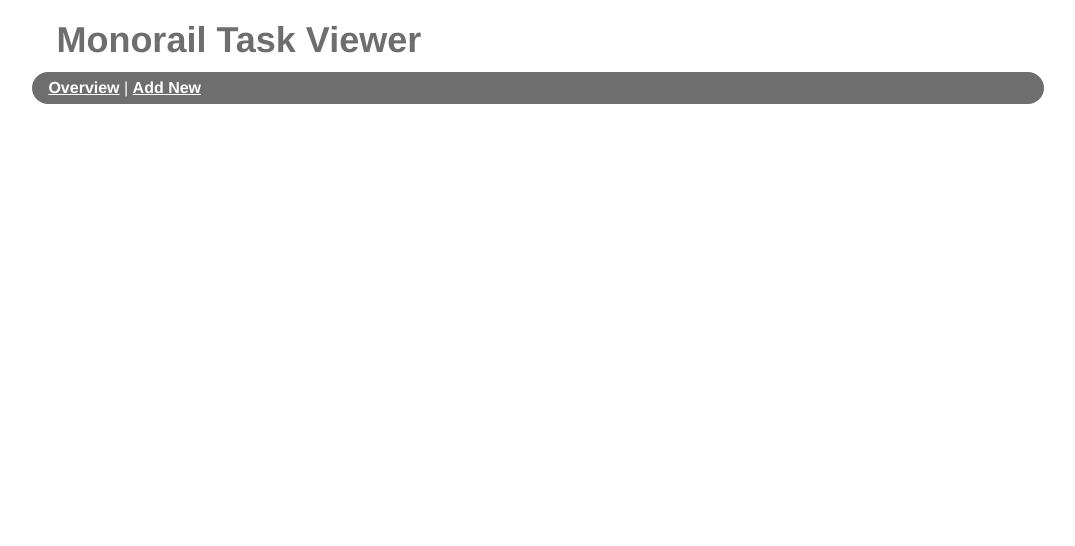
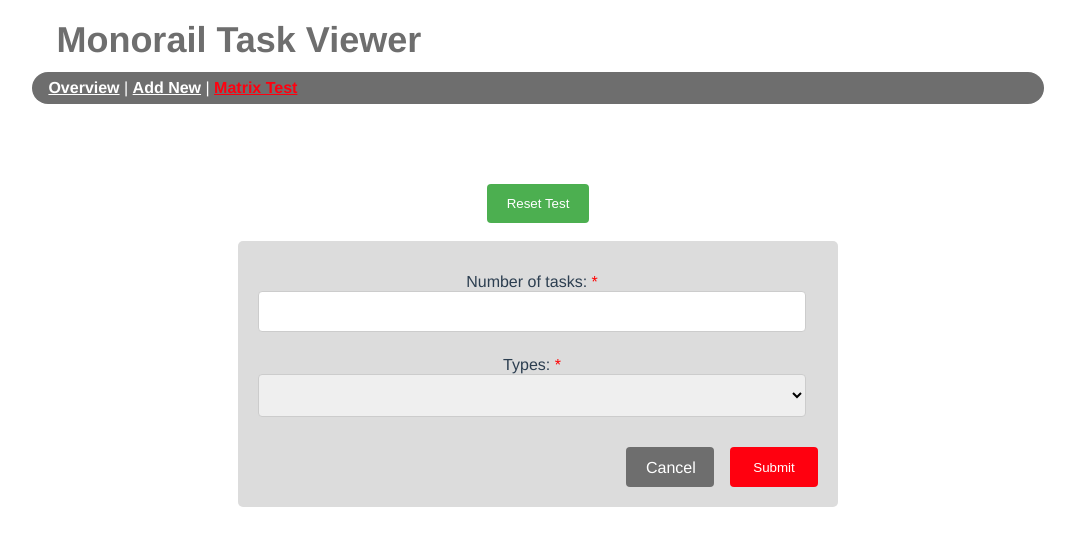
Before and after one commit to jplet397/monorail-taskviewer, a Vue app: page /#/matrix in a window 1280 px wide. Shown: the top 546 px of the page, without its empty margins (102-1177 px from the left). Built offline with nearby package versions, Linux system fonts and the light colour scheme; what vue-toasted would draw is missing.

Commit message:
improvements

```diff
--- a/package.json
+++ b/package.json
@@ -8,6 +8,9 @@
     "lint": "vue-cli-service lint"
   },
   "dependencies": {
+    "@fortawesome/fontawesome-svg-core": "^1.2.14",
+    "@fortawesome/free-solid-svg-icons": "^5.7.1",
+    "@fortawesome/vue-fontawesome": "^0.1.5",
     "axios": "^0.18.0",
     "vue": "^2.5.17",
     "vue-router": "^3.0.1",
--- a/src/App.vue
+++ b/src/App.vue
@@ -8,9 +8,11 @@
     </div>
     <div class="nav-bar">
       <div id="nav">
-          <router-link style="margin-left: 16px" to="/">Overview</router-link>
+        <router-link style="margin-left: 16px" to="/">Overview</router-link>
         |
-          <router-link to="/insert">Add New</router-link>
+        <router-link to="/insert">Add New</router-link>
+        |
+        <router-link to="/matrix">Matrix Test</router-link>
       </div>
     </div>
     <div id="body">
@@ -35,7 +37,7 @@
     background-color: White;
     margin: auto;
     display: flex;
-    align-items:center;
+    align-items: center;
   }
 
   .logo {
@@ -71,7 +73,7 @@
     flex-wrap: wrap;
     align-content: center;
     justify-content: flex-start;
-    align-items:center;
+    align-items: center;
   }
 
   #nav a {
--- a/src/constants.js
+++ b/src/constants.js
@@ -1,9 +1,11 @@
-const PORT = '5002';
+const PORT_CONTROL = '5002';
+const PORT_HANDLER = '5003';
 const SERVER = '127.0.0.1';
 // const SERVER = '10.132.54.17';
 // const SERVER = '10.132.54.75';
 // const SERVER = '192.168.101.22';
 
 export default {
-  DEFAULT_URL: `http://${SERVER}:${PORT}/invoke?cmd=Intrion.Service.MonorailControl.TaskRestService`,
+  DEFAULT_URL: `http://${SERVER}:${PORT_CONTROL}/invoke?cmd=Intrion.Service.MonorailControl.TaskRestService`,
+  HANDLER_URL: `http://${SERVER}:${PORT_HANDLER}/invoke?cmd=Intrion.Service.MonorailHandler.StartNewSimulation`,
 };
--- a/src/main.js
+++ b/src/main.js
@@ -1,8 +1,18 @@
+import { library } from '@fortawesome/fontawesome-svg-core';
+import { faHandPaper, faTimes, faLaptopCode } from '@fortawesome/free-solid-svg-icons';
+import { FontAwesomeIcon } from '@fortawesome/vue-fontawesome';
+
 import Vue from 'vue';
 import App from './App.vue';
 import router from './router';
 import store from './store/index';
 import toast from './toast';
+
+library.add(faHandPaper);
+library.add(faTimes);
+library.add(faLaptopCode);
+
+Vue.component('font-awesome-icon', FontAwesomeIcon);
 
 Vue.config.productionTip = false;
 
--- a/src/matrix/MatrixOverview.vue
+++ b/src/matrix/MatrixOverview.vue
@@ -1,13 +1,166 @@
 <template>
-  <div> Under Development </div>
+    <div class="container">
+    <button :click="resetTests"> Reset Test</button>
+      <br>
+      <br>
+    <div class="fullForm">
+      <div class="form">
+        <form id="form" @submit.prevent="startTest">
+          <label>Number of tasks:
+            <span class="required">*</span>
+            <input type="text" name="count" v-model="payload.count">
+          </label>
+          <br>
+          <label>Types:
+            <span class="required">*</span>
+            <select v-model="payload.type">
+              <option v-for="(matrixType, index) in matrixTypes"
+                      :key="index"
+                      :value="matrixType">
+                {{ matrixType }}
+              </option>
+            </select>
+          </label>
+
+          <br><br>
+          <input type="submit" value="Submit">
+          <a class="cancel-button" @click="cancel">Cancel</a>
+        </form>
+      </div>
+    </div>
+  </div>
 </template>
 
 <script>
   export default {
     name: 'MatrixOverview',
+    data() {
+      return {
+        matrixTypes: ['INVOER', 'UITVOER', 'MIXED'],
+        payload: {
+          count: '',
+          type: '',
+          active: false,
+        },
+      };
+    },
+    methods: {
+      startTest() {
+        this.payload.active = true;
+        this.$store.dispatch('matrixCommand', this.payload)
+          .then((result) => {
+            if (result === true) {
+              this.$toasted.show(`New matrix test started: ${this.payload.type} #${this.payload.count}`, { duration: 5000 });
+              this.$store.dispatch('getTasks');
+            } else {
+              this.$toasted.show(`Failed to start matrix test, Msg: ${result}`, { duration: 5000 });
+            }
+          });
+      },
+      resetTests() {
+        this.payload.active = false;
+        this.payload.count = 0;
+        this.$store.dispatch('matrixCommand', this.payload)
+          .then((result) => {
+            if (result === true) {
+              this.$toasted.show('Matrix test is been reset');
+              this.$store.dispatch('getTasks');
+            } else {
+              this.$toasted.show(`Failed to reset matrix test, Msg: ${result}`, { duration: 5000 });
+            }
+          });
+      },
+      cancel() {
+        this.$router.push('/');
+      },
+    },
   };
 </script>
 
 <style scoped>
+  * {
+    box-sizing: border-box;
+  }
 
+  label {
+    width: 100%;
+    padding: 12px 12px 12px 0;
+    display: inline-block;
+  }
+
+  input[type=text], select, textarea {
+    width: 100%;
+    padding: 12px;
+    border: 1px solid #ccc;
+    border-radius: 4px;
+    resize: vertical;
+  }
+
+  input[type=submit] {
+    background-color: #FF000F;
+    color: white;
+    padding: 12px 20px;
+    border: none;
+    border-radius: 4px;
+    cursor: pointer;
+    float: right;
+    width: 88px;
+    height: 40px;
+  }
+
+  input[type=submit]:hover {
+    background-color: #e6000f;
+  }
+
+  .cancel-button {
+    background-color: #6E6E6E;
+    color: white;
+    padding: 12px 20px;
+    border: none;
+    border-radius: 4px;
+    cursor: pointer;
+    float: right;
+    margin-right: 16px;
+    width: 88px;
+    height: 40px;
+  }
+
+  .cancel-button:hover {
+    background-color: #666666;
+  }
+
+  .fullForm {
+    width: 600px;
+    display: inline-block;
+  }
+
+  .form {
+    display: inline-block;
+    border-radius: 5px;
+    background-color: #DCDCDC;
+    padding: 20px;
+    width: 100%;
+  }
+
+  .required {
+    color: red;
+    font-weight: normal;
+  }
+
+  .container {
+    padding-top: 80px;
+  }
+
+  button:hover {
+    background-color: #45a049;
+  }
+
+  button {
+    background-color: #4CAF50;
+    color: white;
+    padding: 12px 20px;
+    border: none;
+    border-radius: 4px;
+    cursor: pointer;
+  }
 </style>
--- a/src/overview/TaskItem.vue
+++ b/src/overview/TaskItem.vue
@@ -1,7 +1,9 @@
 <template>
   <div>
     <div class="container">
-      <div class="title-bar" @click="collapseDetail"  v-bind:style="{ background: backgroundColor }">
+      <div class="title-bar"
+           @click="collapseDetail"
+           v-bind:style="{ background: backgroundColor }">
         <div class="badge" v-bind:style="{ background: badgeColor }">
           <div>{{task.ExecutionData.TrolleyId}}</div>
         </div>
@@ -54,19 +56,21 @@
           </div>
         </div>
         <div class="side-buttons end">
-          <button @click.stop="cancelTask">Cancel</button>
+          <button class="cancel" @click.stop="cancelTask">
+            <font-awesome-icon icon="times"/>
+          </button>
           <div class="manual-button-container">
             <button
               class="manual-button"
               @click.stop="setManualMode"
               v-if="!task.ExecutionData.ManualMode">
-              MAN
+              <font-awesome-icon icon="hand-paper"/>
             </button>
             <button
               class="manual-button"
               @click.stop="setAutomaticMode"
               v-if="task.ExecutionData.ManualMode">
-              AUT
+              <font-awesome-icon icon="laptop-code"/>
             </button>
           </div>
         </div>
@@ -83,7 +87,7 @@
 
   export default {
     name: 'TaskItem',
-    components: { TaskDetail },
+    components: {TaskDetail},
     created() {
       this.colorCode();
     },
@@ -124,10 +128,10 @@
         this.$store.dispatch('cancelTask', this.task.TaskId)
           .then((result) => {
             if (result === true) {
-              this.$toasted.show(`Canceled task ${this.task.TaskId} successfully`, { duration: 5000 });
+              this.$toasted.show(`Canceled task ${this.task.TaskId} successfully`, {duration: 5000});
               this.$store.dispatch('getTasks');
             } else {
-              this.$toasted.show(`Failed to cancel task ${this.task.TaskId}, Msg: ${result}`, { duration: 5000 });
+              this.$toasted.show(`Failed to cancel task ${this.task.TaskId}, Msg: ${result}`, {duration: 5000});
             }
           });
       },
@@ -135,10 +139,10 @@
         this.$store.dispatch('setToManual', this.task.TaskId)
           .then((result) => {
             if (result === true) {
-              this.$toasted.show(`Manual mode for task ${this.task.TaskId} enabled`, { duration: 5000 });
+              this.$toasted.show(`Manual mode for task ${this.task.TaskId} enabled`, {duration: 5000});
               this.$store.dispatch('getTasks');
             } else {
-              this.$toasted.show(`Failed to enable manual mode ${this.task.TaskId}, Msg: ${result}`, { duration: 5000 });
+              this.$toasted.show(`Failed to enable manual mode ${this.task.TaskId}, Msg: ${result}`, {duration: 5000});
             }
           });
       },
@@ -146,10 +150,10 @@
         this.$store.dispatch('setToAutomatic', this.task.TaskId)
           .then((result) => {
             if (result === true) {
-              this.$toasted.show(`Manual mode for task ${this.task.TaskId} disabled`), { duration: 5000 };
+              this.$toasted.show(`Manual mode for task ${this.task.TaskId} disabled`, {duration: 5000});
               this.$store.dispatch('getTasks');
             } else {
-              this.$toasted.show(`Failed to disable manual mode ${this.task.TaskId}, Msg: ${result}`, { duration: 5000 });
+              this.$toasted.show(`Failed to disable manual mode ${this.task.TaskId}, Msg: ${result}`, {duration: 5000});
             }
           });
       },
@@ -264,6 +268,15 @@
     border-radius: 4px;
   }
 
+  .cancel:hover {
+    background-color: #e6000f;
+  }
+
+  .cancel {
+    background-color: #FF000F;
+    color: white;
+  }
+
   button:hover {
     background-color: #45a049;
   }
--- a/src/router.js
+++ b/src/router.js
@@ -4,6 +4,7 @@ import Router from 'vue-router';
 import TaskOverview from './overview/TaskOverview.vue';
 import UpdateTask from './insert/UpdateTask.vue';
 import RouteTask from './insert/RouteTask.vue';
+import MatrixOverview from './matrix/MatrixOverview.vue';
 
 Vue.use(Router);
 
@@ -34,5 +35,11 @@ export default new Router({
       component: RouteTask,
       props: true,
     },
+    {
+      path: '/matrix/',
+      name: 'matrix',
+      component: MatrixOverview,
+      props: false,
+    },
   ],
 });
--- a/src/store/index.js
+++ b/src/store/index.js
@@ -252,5 +252,24 @@ export default new Vuex.Store({
           return 'Something went wrong';
         });
     },
+    matrixCommand(config, parameters) {
+      const urlBase = `${constants.HANDLER_URL}.StartNewSimulationCmd(`;
+      const urlParameters = `${parameters.type}, ${parameters.count}, ${parameters.active}`;
+      const urlEnd = ');';
+      const url = urlBase.concat(urlParameters, urlEnd);
+
+      console.log(url);
+      return axios.get(url)
+        .then((result) => {
+          if (result.data.MethodeSucceed === true) {
+            return true;
+          }
+          return result.data.ResultException.InnerException.Message;
+        })
+        .catch(() => {
+          console.error();
+          return 'Something went wrong';
+        });
+    },
   },
 });
```
Also changed, not shown: 1 other file (tests, documents, lock files or other folders).
